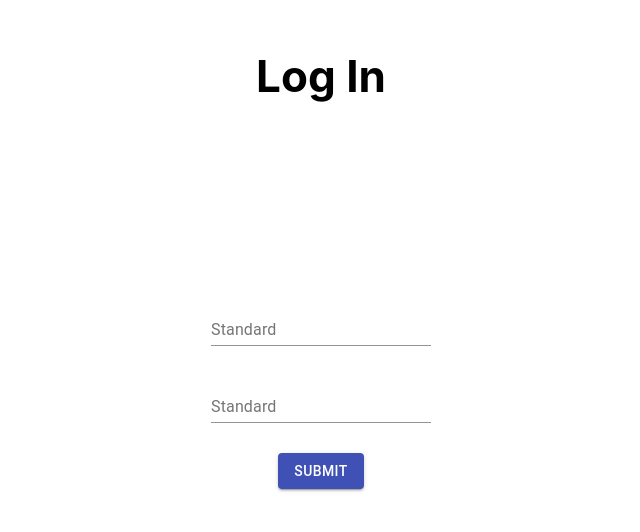
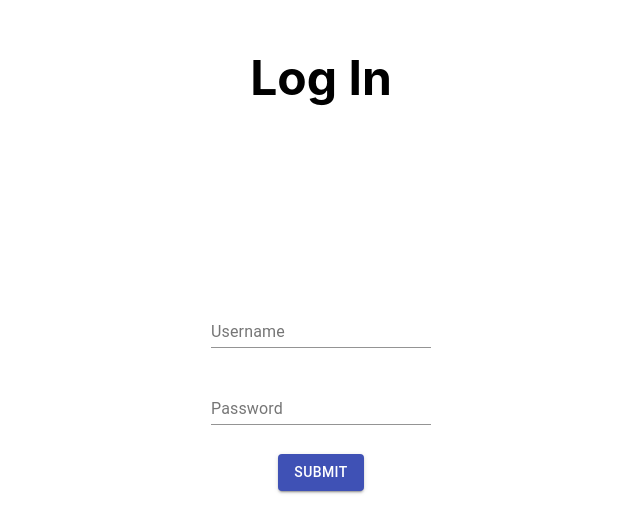
Before and after one commit to FerdyM/ToDo-List, a React (Create React App) app: page /login in a window 1280 px wide. Shown: the part 116-648 px from the top of the page, without its empty margins (319-959 px from the left). Built offline with nearby package versions, Linux system fonts and the light colour scheme; no server answers.

Commit message:
changed the label for login and ginup inputs forms

```diff
--- a/src/components/LandingPage/stylesheet/LandingPage.css
+++ b/src/components/LandingPage/stylesheet/LandingPage.css
@@ -25,5 +25,6 @@
 
 .container .link-container a {
   padding: 20px;
+  text-decoration: none;
 }
 /*# sourceMappingURL=LandingPage.css.map */
--- a/src/components/LandingPage/stylesheet/LandingPage.scss
+++ b/src/components/LandingPage/stylesheet/LandingPage.scss
@@ -14,6 +14,7 @@
     .link-container {
         a {
             padding: 20px;
+            text-decoration: none;
         }
     }
 }
--- a/src/components/LogIn/login-form.js
+++ b/src/components/LogIn/login-form.js
@@ -71,10 +71,10 @@ class LoginForm extends Component {
                     <h4>Log In</h4>
                     <form >
                         <div>
-                            <TextField id="standard-basic" name="username" label="Standard" value={this.state.username} onChange={this.handleChange} />
+                            <TextField id="standard-basic" name="username" label="Username" value={this.state.username} onChange={this.handleChange} />
                         </div>
                         <div>
-                            <TextField id="standard-basic" name="password" label="Standard" value={this.state.password} onChange={this.handleChange} />
+                            <TextField id="standard-basic" name="password" label="Password" value={this.state.password} onChange={this.handleChange} />
                         </div>
                         <Button onClick={this.handleSubmit} variant="contained" color="primary">Submit</Button>
                     </form>
--- a/src/components/SignUp/sign-up.js
+++ b/src/components/SignUp/sign-up.js
@@ -60,10 +60,10 @@ render() {
 			<h4>Sign up</h4>
 			<form >
 				<div>
-					<TextField id="standard-basic" name="username" label="Standard" value={this.state.username} onChange={this.handleChange} />
+					<TextField id="standard-basic" name="username" label="Username" value={this.state.username} onChange={this.handleChange} />
 				</div>
 				<div>
-					<TextField id="standard-basic" name="password" label="Standard" value={this.state.password} onChange={this.handleChange} />
+					<TextField id="standard-basic" name="password" label="Password" value={this.state.password} onChange={this.handleChange} />
 				</div>
 				<Button onClick={this.handleSubmit} variant="contained" color="primary">Submit</Button>
 			</form>
--- a/src/components/SignUp/stylesheet/SignUp.css
+++ b/src/components/SignUp/stylesheet/SignUp.css
@@ -19,7 +19,7 @@
 
 .form-holder h4 {
   margin: 0;
-  font-size: 44px;
+  font-size: 48px;
 }
 
 .form-holder form {
```
Also changed, not shown: 1 other file (tests, documents, lock files or other folders).
